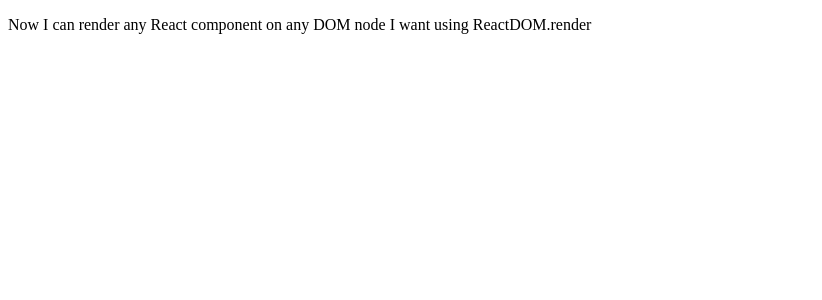
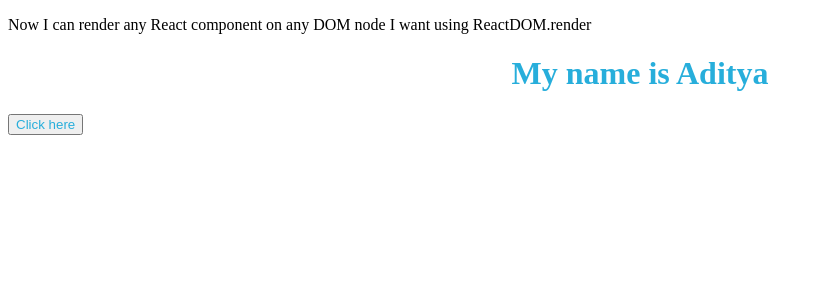
Before and after one commit to adityayaduvanshi/ReactDOM.render-React-Basic-CSS-styling-Component-functions-execution-understa-...---Post-Class---, a React app: page / in a window 1280 px wide. Shown: the top 300 px of the page, without its empty margins (0-822 px from the left). Built offline with nearby package versions, Linux system fonts and the light colour scheme.

Commit message:
Update App.js

```diff
--- a/src/components/App.js
+++ b/src/components/App.js
@@ -1,8 +1,11 @@
+import '../styles/App.css';
 
-
-
-const App = () => {
-return <p>Now I can render any React component on any DOM node I want using ReactDOM.render</p>
+export default function App() {
+  return (
+    <div className="App">
+      <p>Now I can render any React component on any DOM node I want using ReactDOM.render</p>
+      <h1 className="h1">My name is Aditya</h1>
+      <button className="button">Click here</button>
+    </div>
+  );
 }
-
-export default App;
```
